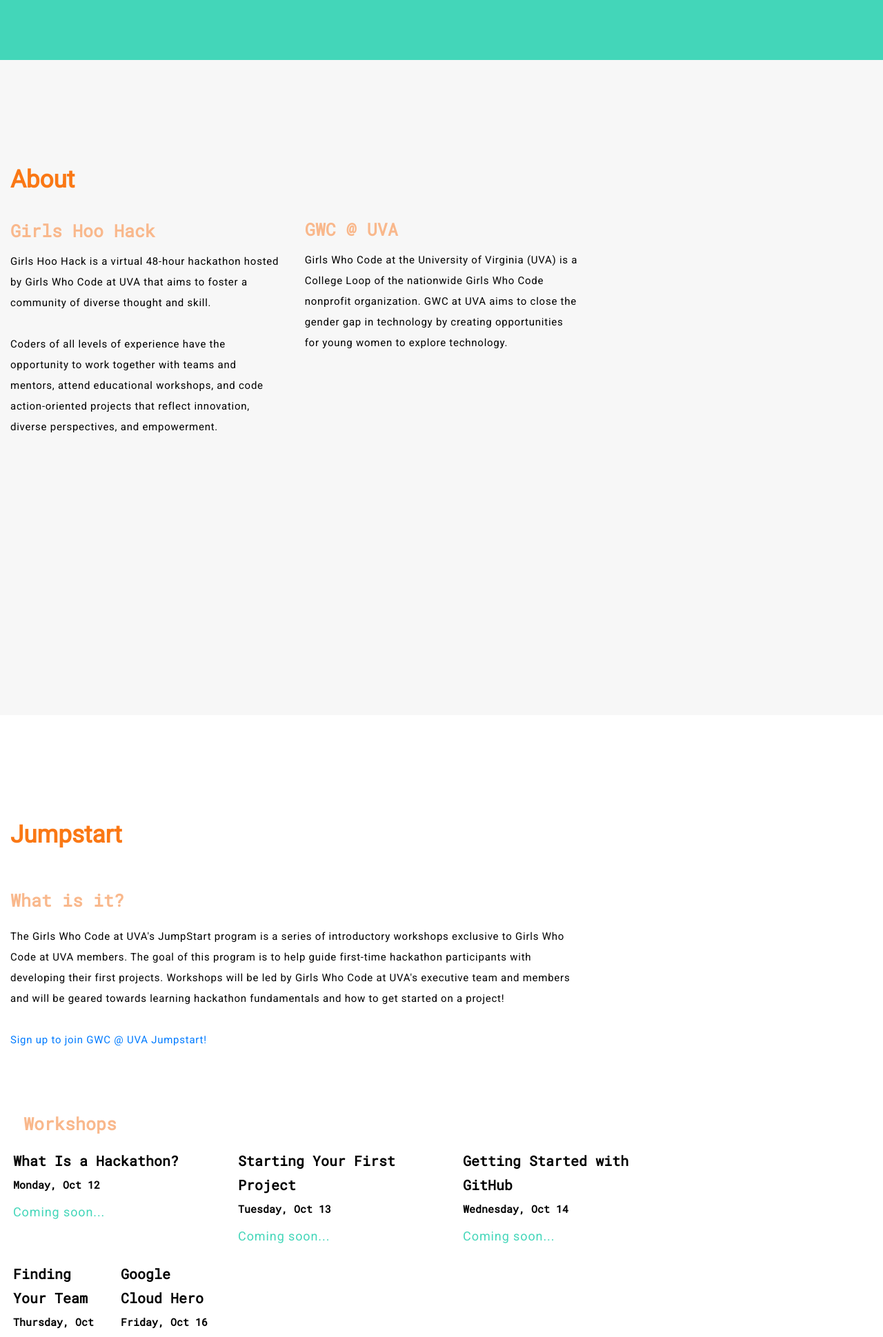
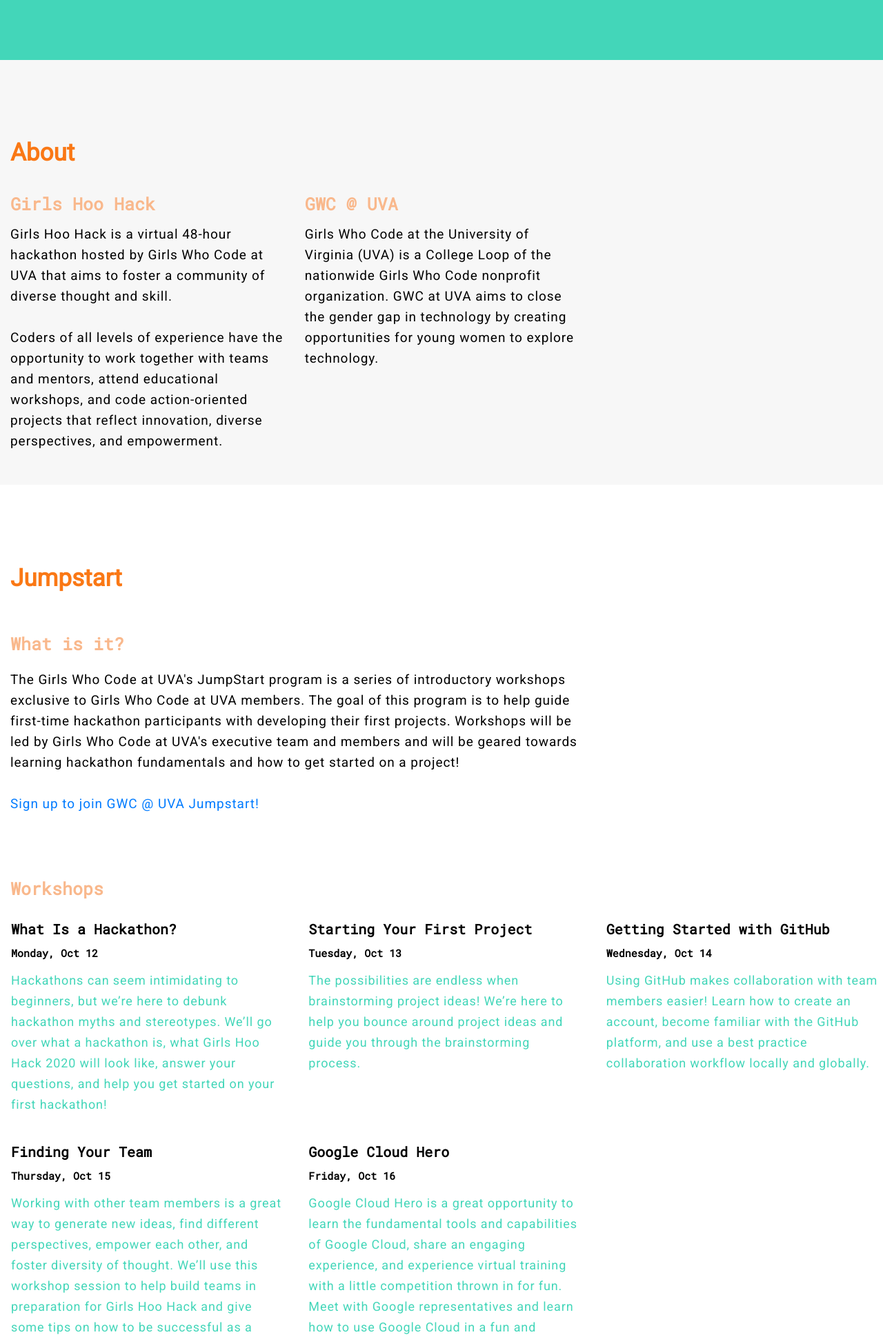
Before and after one commit to gwcuva/gwc-website, a Django app: page / in a window 1280 px wide; the page is wider, and only the part inside the window is pictured. Shown: the part 713-2652 px from the top of that part at 69% size. Run offline with Django 3.2, Linux system fonts and the light colour scheme; some libraries are stand-ins or nearby versions.

Commit message:
fill in info & some formatting issues

```diff
--- a/main/static/navBar/hackathon_style.css
+++ b/main/static/navBar/hackathon_style.css
@@ -20,7 +20,7 @@ body{
 
 .my-about{
   background:#F7F7F7;
-  min-height: 950px;
+  /*min-height: 950px;*/
 }
 
 .my-jumpstart{
@@ -291,7 +291,7 @@ color: #43D6B9;
   font-family: Roboto;
   font-style: normal;
   font-weight: 300;
-  font-size: 15px;
+  font-size: 19px;
   line-height: 30px;
   letter-spacing: 0.05em;
   color: #000000;
@@ -335,7 +335,7 @@ color: #000000;
 }
 
 .left-col{
-  padding-top: 11%;
+  padding-top: 8%;
 }
 
 .middle-col{
--- a/main/templates/navBar/hackathon.html
+++ b/main/templates/navBar/hackathon.html
@@ -198,18 +198,22 @@
 
       <div class = "container-fluid my-about" id = "my-about">
         <div class = "row">
-          <div class = "col-12 col-sm-4 left-col">
-            <div class = "title-header" style = "">
+          <div class = "col-12 left-col">
+            <div class = "title-header">
               About
             </div>
+          </div>
+        </div>
+        <div class = "row">
+          <div class = "col-12 col-sm-4">
             <div class = "title-subheader">
               Girls Hoo Hack
             </div>
-            <div class = "title-body">
+            <div class = "title-body pb-5">
               Girls Hoo Hack is a virtual 48-hour hackathon hosted by Girls Who Code at UVA that aims to foster a community of diverse thought and skill.<br><br> Coders of all levels of experience have the opportunity to work together with teams and mentors, attend educational workshops, and code action-oriented projects that reflect innovation, diverse perspectives, and empowerment.
             </div>
           </div>
-          <div class = "col-12 col-sm-4 middle-col">
+          <div class = "col-12 col-sm-4">
             <div class = "title-subheader">
               GWC @ UVA
             </div>
@@ -219,6 +223,7 @@
           </div>
           <div class = "col col-sm-4">
           </div>
+        </div>
         </div>
       </div>
 
@@ -236,42 +241,42 @@
             </div>
           </div>
         </div>
-        <div class="row mt-4 mb-2 ml-1">
+        <div class="row mt-4 mb-2">
           <div class="col-md-12">
             <div class = "title-subheader">
               Workshops
             </div>
           </div>
-          <div class = "row">
-            <div class = "col-12 col-sm-4">
+          <div class = "row pl-3">
+            <div class = "col-12 col-md-4">
               <h3 class="title-black-bold mb-0 pb-0">
                 What Is a Hackathon?
               </h3>
               <h4 class="title-black-bold-sub">
                 Monday, Oct 12
               </h4>
-              <p class="title-small-coming-soon">Coming soon...</p>
+              <p class="title-small-coming-soon">Hackathons can seem intimidating to beginners, but we’re here to debunk hackathon myths and stereotypes. We’ll go over what a hackathon is, what Girls Hoo Hack 2020 will look like, answer your questions, and help you get started on your first hackathon!</p>
             </div>
-            <div class = "col-12 col-sm-4">
+            <div class = "col-12 col-md-4">
               <h3 class="title-black-bold mb-0 pb-0">
                 Starting Your First Project
               </h3>
               <h4 class="title-black-bold-sub">
                 Tuesday, Oct 13
               </h4>
-              <p class="title-small-coming-soon">Coming soon...</p>
+              <p class="title-small-coming-soon">The possibilities are endless when brainstorming project ideas! We’re here to help you bounce around project ideas and guide you through the brainstorming process.</p>
             </div>
-            <div class = "col-12 col-sm-4">
+            <div class = "col-12 col-md-4">
               <h3 class="title-black-bold mb-0 pb-0">
                 Getting Started with GitHub
               </h3>
               <h4 class="title-black-bold-sub">
                 Wednesday, Oct 14
               </h4>
-              <p class="title-small-coming-soon">Coming soon...</p>
+              <p class="title-small-coming-soon">Using GitHub makes collaboration with team members easier! Learn how to create an account, become familiar with the GitHub platform, and use a best practice collaboration workflow locally and globally. </p>
             </div>
           </div>
-          <div class = "row">
+          <div class = "row pl-3">
             <!-- TODO - ADD WORKSHOPS -->
             <!-- TODO - formatting of workshop on laptop size -->
             <div class = "col-md-4 col-sm-12">
@@ -279,7 +284,7 @@
               <h4 class="title-black-bold-sub">
                 Thursday, Oct 15
               </h4>
-              <p class="title-small-coming-soon">Coming soon...</p>
+              <p class="title-small-coming-soon">Working with other team members is a great way to generate new ideas, find different perspectives, empower each other, and foster diversity of thought. We’ll use this workshop session to help build teams in preparation for Girls Hoo Hack and give some tips on how to be successful as a team!</p>
             </div>
             <div class = "col-md-4 col-sm-12">
               <h3 class="title-black-bold mb-0 pb-0">
@@ -288,7 +293,7 @@
               <h4 class="title-black-bold-sub">
                 Friday, Oct 16
               </h4>
-              <p class="title-small-coming-soon">Coming soon...</p>
+              <p class="title-small-coming-soon">Google Cloud Hero is a great opportunity to learn the fundamental tools and capabilities of Google Cloud, share an engaging experience, and experience virtual training with a little competition thrown in for fun. Meet with Google representatives and learn how to use Google Cloud in a fun and interactive way!</p>
             </div>
           </div>
       </div>
@@ -327,7 +332,7 @@
 
       <div class = "container-fluid my-prizes" id = "my-prizes">
         <div class = "row">
-          <div class = "col-8 left-col">
+          <div class = "col-12 left-col">
             <div class = "title-header">
               Prizes
             </div>
@@ -337,19 +342,19 @@
                   <h3 class="title-black-bold mb-0 pb-0">
                     Women Empowerment
                   </h3>
-                  <p class="title-small-coming-soon">Coming soon...</p>
+                  <p class="title-small-coming-soon">Join us in our mission to decrease gender disparity in the STEM workforce! Build a project that empowers women and emphasizes diversity. Prize: $150 per team, a year of Wolfram|One Personal Edition, and a one-year subscription to Wolfram|Alpha Pro, valued at $375.</p>
                 </div>
                 <div class = "col-md-4 col-sm-12">
                   <h3 class="title-black-bold mb-0 pb-0">
                     Best Overall
                   </h3>
-                  <p class="title-small-coming-soon">Coming soon...</p>
+                  <p class="title-small-coming-soon">This prize will be awarded to the project that exhibits creativity, innovation, and diversity of thought. Special consideration will be given to projects that promote women empowerment and the goals of Girls Hoo Hack and Girls Who Code at UVA. Prize: $150 per team, a year of Wolfram|One Personal Edition, and a one-year subscription to Wolfram|Alpha Pro, valued at $375</p>
                 </div>
                 <div class = "col-md-4 col-sm-12">
                   <h3 class="title-black-bold mb-0 pb-0">
                     Best Beginner
                   </h3>
-                  <p class="title-small-coming-soon">Coming soon...</p>
+                  <p class="title-small-coming-soon">This prize is reserved for the best project by beginner hackers. A team of beginner hackers is defined as a team with no prior experience at a hackathon. Prize: $150 per team</p>
                 </div>
               </div>
               <div class = "row">
@@ -357,25 +362,20 @@
                 <!-- TODO - formatting of workshop on laptop size -->
                 <div class = "col-md-4 col-sm-12">
                   <h3 class="title-black-bold mb-0 pb-0">Education</h3>
-                  <p class="title-small-coming-soon">Coming soon...</p>
+                  <p class="title-small-coming-soon">This prize is reserved for a project that helps address obstacles in education today. Special consideration will be given to projects that provide solutions for obstacles to education related to COVID-19 and online learning. Prize: $150 per team.</p>
                 </div>
                 <div class = "col-md-4 col-sm-12">
                   <h3 class="title-black-bold mb-0 pb-0">
                     Best Use of Google Cloud
                   </h3>
-                  <p class="title-small-coming-soon">Coming soon...</p>
+                  <p class="title-small-coming-soon">This prize is reserved for a project that best utilizes any Google Cloud product. Prize: Google Cloud-branded Patagonia backpack, water bottle, and trophy. Select projects may receive an invitation to apply to the Google Cloud COVID-19 hackathon fund awarding up to $5,000 in cloud credits and guidance from Google developers.</p>
                 </div>
               </div>
             </div>
             </div>
-            <div class = "title-body" style = "margin-top: 3%;">
 
-            </div>
           </div>
-          <div class = "col">
-          </div>
-          <div class = "col">
-          </div>
+
         </div>
       </div>
 
@@ -416,7 +416,7 @@
               A team can have 1-4 members.
             </div>
          </div>
-         <div class = "col-4">
+         <div class = "col-md-4">
          </div>
         </div>
       </div>
```
